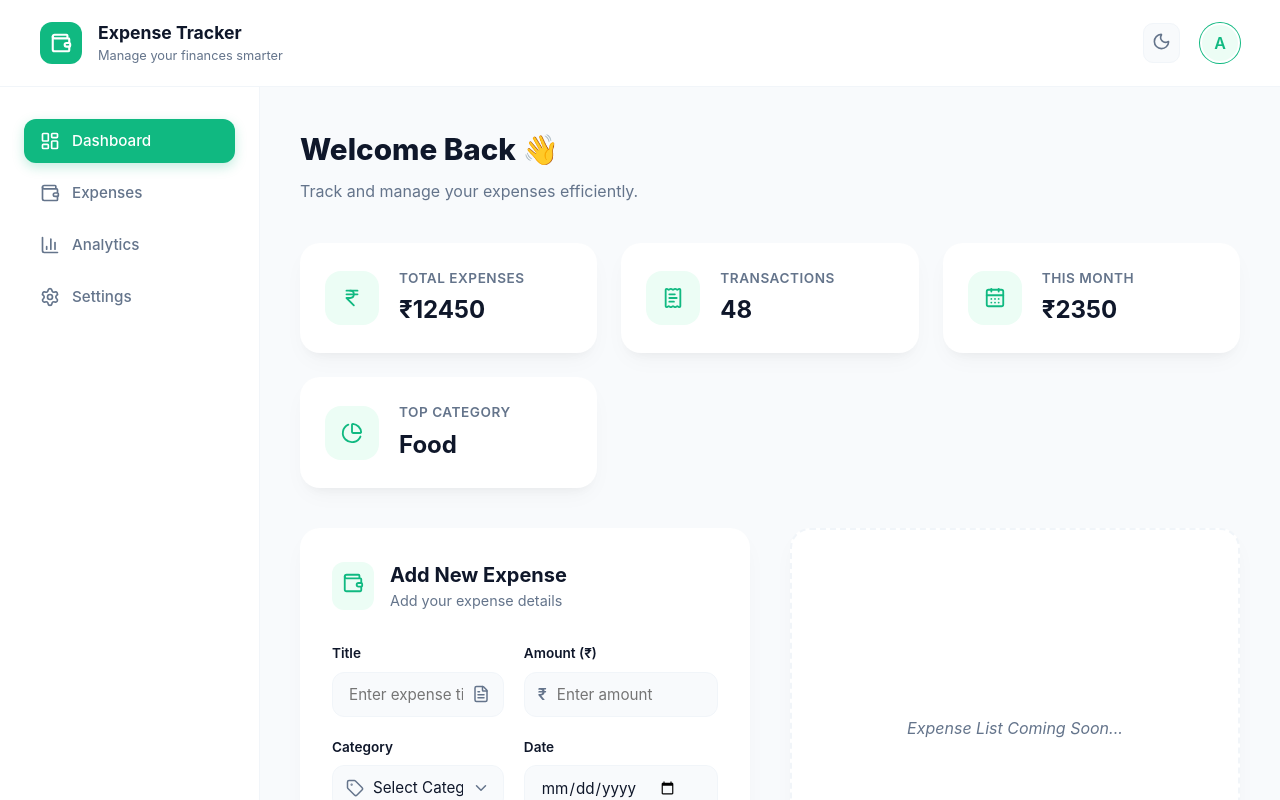
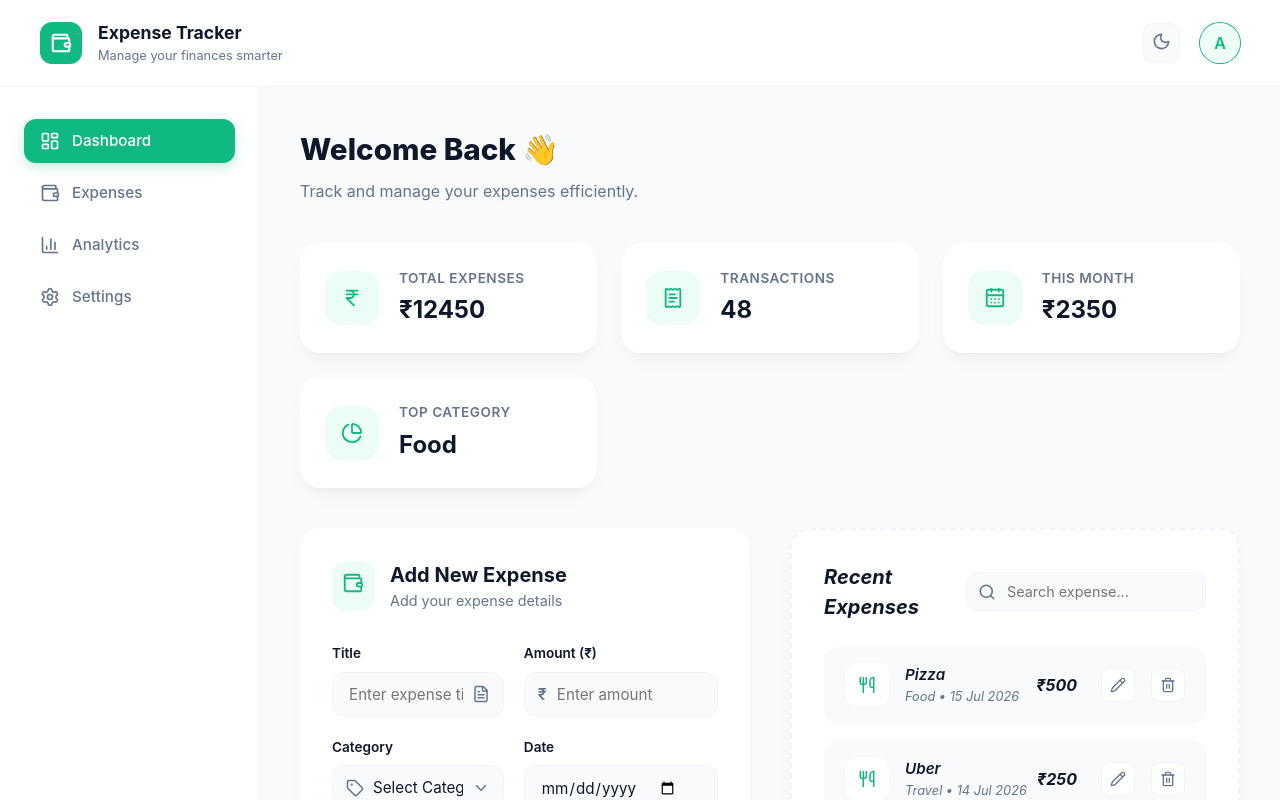
Before and after one commit to amitsharma597/mern-expense-tracker, a React (Vite) app in the folder client/: page / in a window 1280 px wide. Shown: the top 800 px of the page. Built offline with nearby package versions, Linux system fonts and the light colour scheme.

Commit message:
feat: Add expenseList component

```diff
--- a/client/src/App.css
+++ b/client/src/App.css
@@ -1,8 +1,3 @@
-/*
-  Premium Fintech Expense Tracker Stylesheet
-  Color Palette: Emerald Green & Modern White
-*/
-
 :root {
   --primary: #10b981;
   --primary-hover: #059669;
@@ -459,3 +454,171 @@ body {
   font-style: italic;
   min-height: 400px;
 }
+
+.expense-list {
+  background: var(--bg-card);
+  padding: 2rem;
+  border-radius: var(--radius);
+  box-shadow: var(--shadow);
+  display: flex;
+  flex-direction: column;
+  gap: 1.5rem;
+}
+
+/* List Header & Search Box */
+.list-header {
+  display: flex;
+  justify-content: space-between;
+  align-items: center;
+  gap: 1rem;
+}
+
+.list-header h2 {
+  font-size: 1.25rem;
+  font-weight: 700;
+  color: var(--text-main);
+}
+
+.search-box {
+  position: relative;
+  display: flex;
+  align-items: center;
+  max-width: 240px;
+  width: 100%;
+}
+
+.search-box svg {
+  position: absolute;
+  left: 12px;
+  color: var(--text-muted);
+  pointer-events: none;
+}
+
+.search-box input {
+  width: 100%;
+  padding: 10px 12px 10px 40px;
+  background: var(--bg-body);
+  border: 1px solid var(--border-color);
+  border-radius: 12px;
+  font-size: 0.9rem;
+  outline: none;
+  transition: var(--transition);
+}
+
+.search-box input:focus {
+  border-color: var(--primary);
+  background: white;
+  box-shadow: 0 0 0 4px var(--primary-light);
+}
+
+/* Expense Items Container */
+.expense-items {
+  display: flex;
+  flex-direction: column;
+  gap: 1rem;
+}
+
+/* Individual Expense Card */
+.expense-card {
+  display: flex;
+  justify-content: space-between;
+  align-items: center;
+  padding: 1rem 1.25rem;
+  background: var(--bg-body);
+  border-radius: 16px;
+  border: 1px solid transparent;
+  transition: var(--transition);
+}
+
+.expense-card:hover {
+  background: white;
+  border-color: var(--primary-light);
+  transform: translateX(4px);
+  box-shadow: 0 4px 12px rgba(0, 0, 0, 0.03);
+}
+
+/* Left Side: Icon and Info */
+.expense-info {
+  display: flex;
+  align-items: center;
+  gap: 1rem;
+}
+
+.expense-icon {
+  width: 44px;
+  height: 44px;
+  background: white;
+  color: var(--primary);
+  border-radius: 12px;
+  display: flex;
+  align-items: center;
+  justify-content: center;
+  box-shadow: 0 2px 6px rgba(0, 0, 0, 0.02);
+}
+
+.expense-info h3 {
+  font-size: 0.95rem;
+  font-weight: 600;
+  color: var(--text-main);
+}
+
+.expense-info p {
+  font-size: 0.8rem;
+  color: var(--text-muted);
+}
+
+/* Right Side: Amount and Buttons */
+.expense-actions {
+  display: flex;
+  align-items: center;
+  gap: 1rem;
+}
+
+.expense-actions .amount {
+  font-size: 1rem;
+  font-weight: 700;
+  color: var(--text-main);
+  margin-right: 0.5rem;
+}
+
+.expense-actions button {
+  background: white;
+  border: 1px solid var(--border-color);
+  color: var(--text-muted);
+  width: 34px;
+  height: 34px;
+  border-radius: 8px;
+  display: flex;
+  align-items: center;
+  justify-content: center;
+  cursor: pointer;
+  transition: var(--transition);
+}
+
+.expense-actions button:hover {
+  background: var(--primary-light);
+  color: var(--primary);
+  border-color: var(--primary);
+}
+
+.expense-actions button:last-child:hover {
+  background: #fee2e2; /* light red */
+  color: var(--error);
+  border-color: var(--error);
+}
+
+/* Responsive Adjustments for List */
+@media (max-width: 640px) {
+  .list-header {
+    flex-direction: column;
+    align-items: flex-start;
+  }
+
+  .search-box {
+    max-width: 100%;
+  }
+
+  .expense-actions .amount {
+    font-size: 0.9rem;
+  }
+}
--- a/client/src/components/Dashboard.jsx
+++ b/client/src/components/Dashboard.jsx
@@ -1,6 +1,7 @@
 import Sidebar from "./Sidebar";
 import SummaryCards from "./SummaryCards";
 import ExpenseForm from "./ExpenseForm";
+import ExpenseList from "./ExpenseList";
 
 const Dashboard = () => {
   return (
@@ -18,7 +19,7 @@ const Dashboard = () => {
         <div className="content-grid">
           <ExpenseForm />
 
-          <div>Expense List Coming Soon...</div>
+          <ExpenseList />
         </div>
       </main>
     </div>
--- /dev/null
+++ b/client/src/components/ExpenseList.jsx
@@ -0,0 +1,73 @@
+import { Search, Pencil, Trash2, Utensils } from "lucide-react";
+
+const expenses = [
+  {
+    id: 1,
+    title: "Pizza",
+    category: "Food",
+    amount: 500,
+    date: "15 Jul 2026",
+  },
+  {
+    id: 2,
+    title: "Uber",
+    category: "Travel",
+    amount: 250,
+    date: "14 Jul 2026",
+  },
+  {
+    id: 3,
+    title: "Netflix",
+    category: "Entertainment",
+    amount: 649,
+    date: "12 Jul 2026",
+  },
+];
+
+const ExpenseList = () => {
+  return (
+    <div className="expense-list">
+      <div className="list-header">
+        <h2>Recent Expenses</h2>
+
+        <div className="search-box">
+          <Search size={18} />
+          <input type="text" placeholder="Search expense..." />
+        </div>
+      </div>
+
+      <div className="expense-items">
+        {expenses.map((expense) => (
+          <div className="expense-card" key={expense.id}>
+            <div className="expense-info">
+              <div className="expense-icon">
+                <Utensils size={18} />
+              </div>
+
+              <div>
+                <h3>{expense.title}</h3>
+                <p>
+                  {expense.category} • {expense.date}
+                </p>
+              </div>
+            </div>
+
+            <div className="expense-actions">
+              <span className="amount">₹{expense.amount}</span>
+
+              <button>
+                <Pencil size={16} />
+              </button>
+
+              <button>
+                <Trash2 size={16} />
+              </button>
+            </div>
+          </div>
+        ))}
+      </div>
+    </div>
+  );
+};
+
+export default ExpenseList;
```
